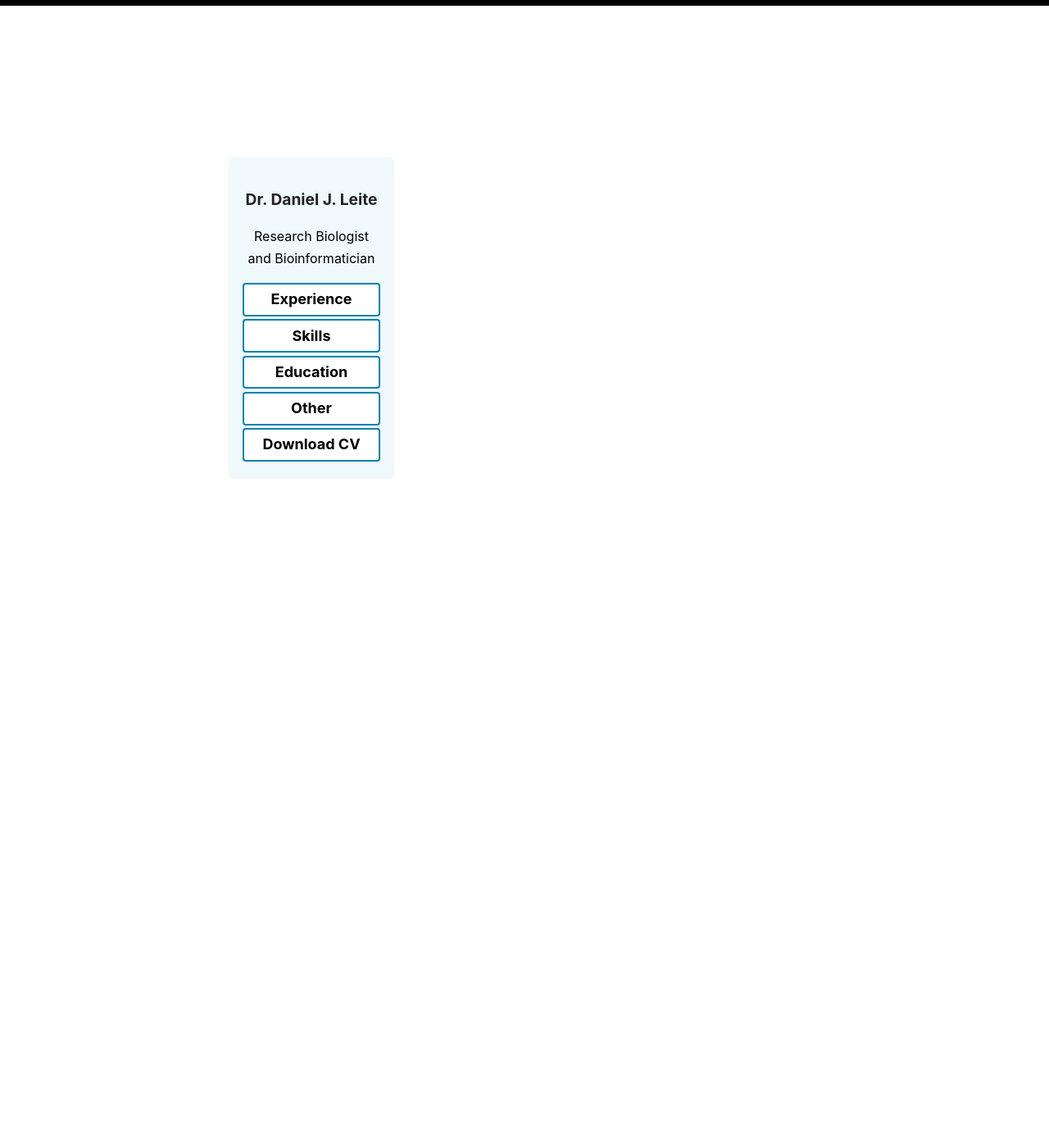
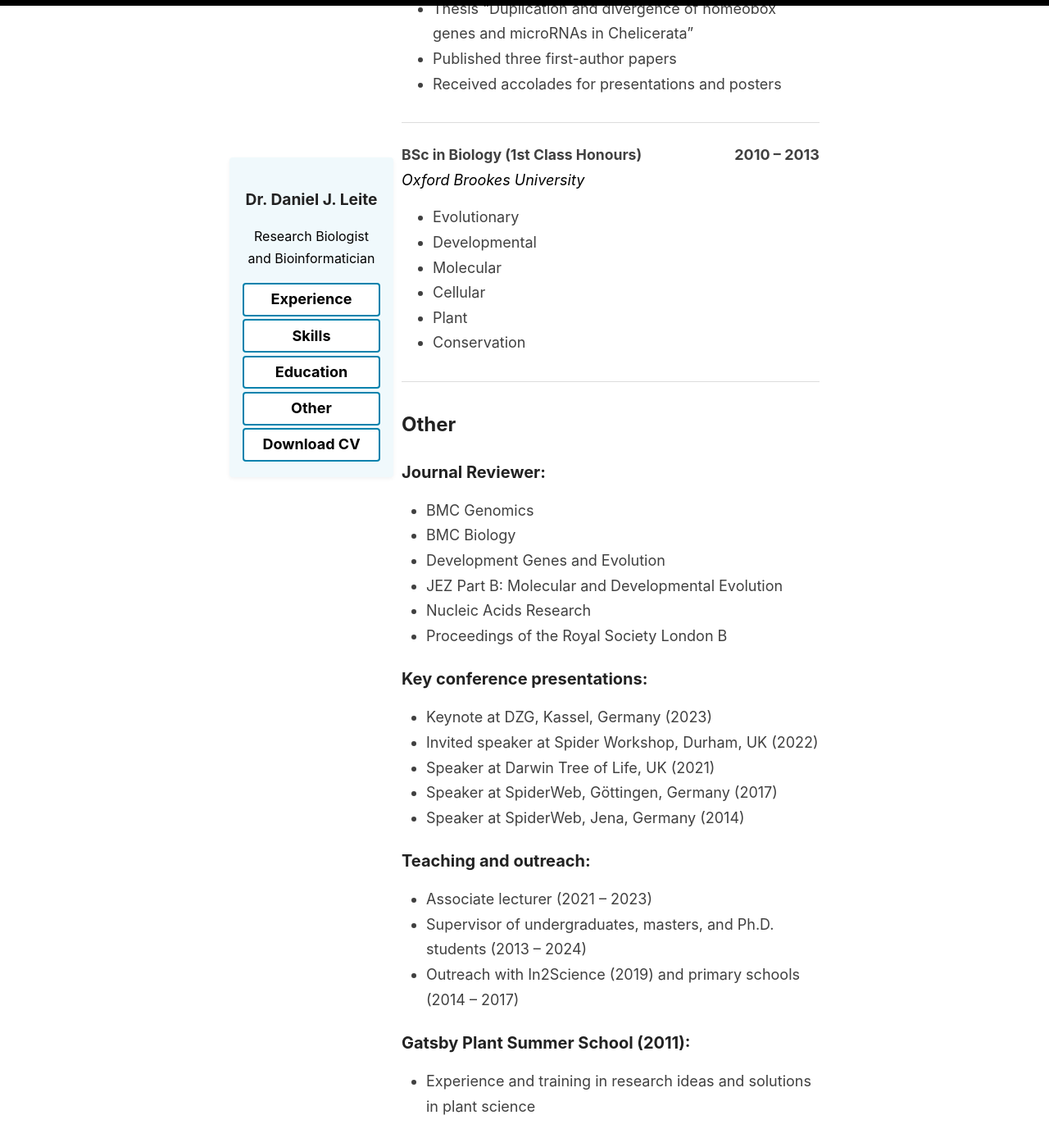
Before and after one commit to djleite/djleite.github.io, a Jekyll site: the page built from _pages/cv.md, in a window 1280 px wide and 1400 px high, scrolled down 2943 px. Shown: the whole window at 82% size. Built offline with Jekyll 4.4.1, drawn with Linux system fonts in a browser that asks for light colours; some of the changed text lies outside the part shown.

Commit message:
update cv panels

```diff
--- a/_pages/cv.md
+++ b/_pages/cv.md
@@ -150,7 +150,7 @@ permalink: /cv/
     </div>
     </div>
 <!-- Skills -->
-    <div id="skills" class="cv-section">
+    <div id="skills" class="cv-section active">
       <h2>Skills</h2>
         <h3>Management:</h3>
           <ul>
@@ -211,7 +211,7 @@ permalink: /cv/
           </ul>
     </div>
 <!-- Education -->
-    <div id="education" class="cv-section">
+    <div id="education" class="cv-section active">
       <h2>Education</h2>
       <div class="job-entry expanded">
         <div class="job-header">
@@ -246,7 +246,7 @@ permalink: /cv/
       </div>
     </div>
 <!-- Other -->
-    <div id="other" class="cv-section">
+    <div id="other" class="cv-section active">
       <h2>Other</h2>
         <h3>Journal Reviewer:</h3>
           <ul>
```
